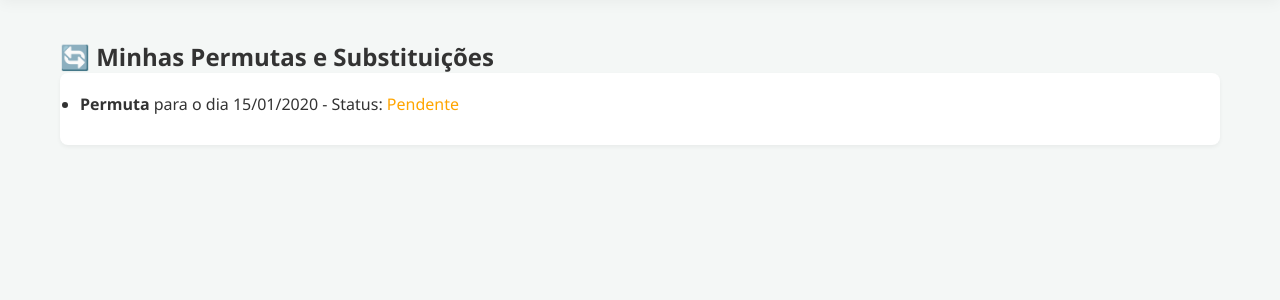
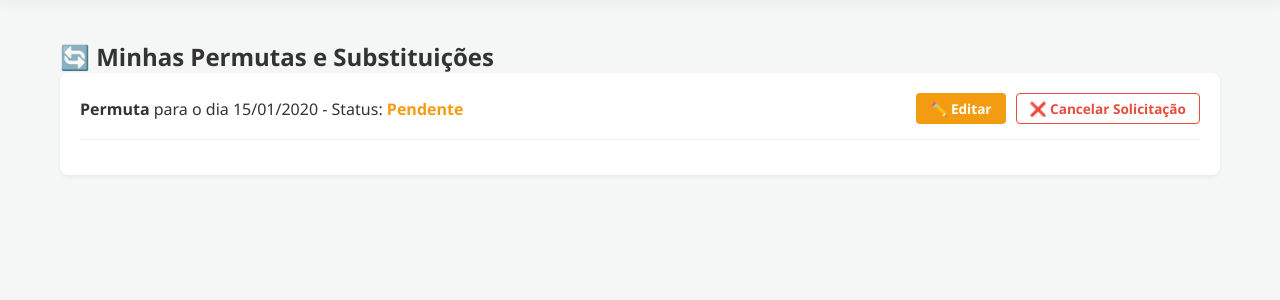
Before and after one commit to jsambarreto/sgg-ifba, a Django app: page /minhas-solicitacoes/ in a window 1280 px wide. Shown: the part 70-370 px from the top of the page. Run offline with Django 5.2, Linux system fonts and the light colour scheme; a user stored in the database is signed in; tables that the repository leaves empty hold one stand-in row (values such as "Sample post").

Commit message:
feat: implement request cancellation and editing functionality with API endpoints

```diff
--- a/gestao/templates/gestao/minhas_solicitacoes.html
+++ b/gestao/templates/gestao/minhas_solicitacoes.html
@@ -4,17 +4,19 @@
 <h2>🔄 Minhas Permutas e Substituições</h2>
 
 <div style="background: white; padding: 20px; border-radius: 8px; box-shadow: 0 2px 4px rgba(0,0,0,0.05);">
-    <ul>
+    <ul style="list-style-type: none; padding: 0;">
         {% for sol in solicitacoes %}
-            <li style="margin-bottom: 10px;">
-                <strong>{{ sol.get_tipo_display }}</strong> para o dia {{ sol.data_aplicacao|date:"d/m/Y" }}
-                - Status:
-                <span style="color: {% if sol.status == 'A' %}green{% elif sol.status == 'R' %}red{% else %}orange{% endif %};">
-                    {{ sol.get_status_display }}
-                </span>
+            <li style="margin-bottom: 15px; padding-bottom: 15px; border-bottom: 1px solid #f0f0f0; display: flex; align-items: center; flex-wrap: wrap; gap: 10px;">
+                <div style="flex-grow: 1;">
+                    <strong>{{ sol.get_tipo_display }}</strong> para o dia {{ sol.data_aplicacao|date:"d/m/Y" }}
+                    - Status:
+                    <span style="font-weight: bold; color: {% if sol.status == 'A' %}#27ae60{% elif sol.status == 'R' %}#e74c3c{% else %}#f39c12{% endif %};">
+                        {{ sol.get_status_display }}
+                    </span>
+                </div>
 
-               {% if sol.status == 'A' %}
-                    <a href="{% url 'gerar_pdf_sei' sol.id %}" style="margin-left: 15px; background-color: #2ecc71; color: white; padding: 6px 14px; border-radius: 4px; text-decoration: none; font-size: 0.85em; font-weight: bold; display: inline-flex; align-items: center; gap: 8px; transition: background 0.2s; border: 1px solid #27ae60;">
+                {% if sol.status == 'A' %}
+                    <a href="{% url 'gerar_pdf_sei' sol.id %}" style="background-color: #2ecc71; color: white; padding: 6px 14px; border-radius: 4px; text-decoration: none; font-size: 0.85em; font-weight: bold; display: inline-flex; align-items: center; gap: 8px; transition: background 0.2s; border: 1px solid #27ae60;">
                         <svg xmlns="http://www.w3.org/2000/svg" width="16" height="16" fill="currentColor" viewBox="0 0 16 16">
                             <path d="M.5 9.9a.5.5 0 0 1 .5.5v2.5a1 1 0 0 0 1 1h12a1 1 0 0 0 1-1v-2.5a.5.5 0 0 1 1 0v2.5a2 2 0 0 1-2 2H2a2 2 0 0 1-2-2v-2.5a.5.5 0 0 1 .5-.5z"/>
                             <path d="M7.646 11.854a.5.5 0 0 0 .708 0l3-3a.5.5 0 0 0-.708-.708L8.5 10.293V1.5a.5.5 0 0 0-1 0v8.793L5.354 8.146a.5.5 0 1 0-.708.708l3 3z"/>
@@ -22,10 +24,69 @@
                         Baixar PDF (SEI)
                     </a>
                 {% endif %}
+
+                {% if sol.status == 'P' %}
+                    <button onclick="editarSolicitacao({{ sol.id }})" style="background-color: #f39c12; color: white; border: none; padding: 6px 14px; border-radius: 4px; font-size: 0.85em; font-weight: bold; cursor: pointer; transition: 0.2s;">
+                        ✏️ Editar
+                    </button>
+                    <button onclick="cancelarSolicitacao({{ sol.id }})" style="background-color: transparent; color: #e74c3c; border: 1px solid #e74c3c; padding: 5px 13px; border-radius: 4px; font-size: 0.85em; font-weight: bold; cursor: pointer; transition: 0.2s;">
+                        ❌ Cancelar Solicitação
+                    </button>
+                {% endif %}
             </li>
         {% empty %}
-            <p>Você ainda não fez nenhuma solicitação.</p>
+            <p style="color: #7f8c8d;">Você ainda não fez nenhuma solicitação.</p>
         {% endfor %}
     </ul>
 </div>
+
+<script>
+    function editarSolicitacao(id) {
+        // Redireciona para a página de edição (precisaremos criar essa rota futuramente)
+        window.location.href = `/solicitacao/editar/${id}/`;
+    }
+
+    async function cancelarSolicitacao(id) {
+        if (!confirm("Tem a certeza de que deseja cancelar esta solicitação? Esta ação não pode ser desfeita.")) {
+            return;
+        }
+
+        // Chamada à API para cancelar a solicitação (precisaremos criar este endpoint futuramente)
+        try {
+            const response = await fetch(`/api/solicitacao/cancelar/${id}/`, {
+                method: 'POST',
+                headers: {
+                    'Content-Type': 'application/json',
+                    'X-CSRFToken': getCookie('csrftoken')
+                }
+            });
+
+            const data = await response.json();
+            if (data.sucesso) {
+                alert("Solicitação cancelada com sucesso.");
+                location.reload();
+            } else {
+                alert("Erro ao cancelar: " + data.erro);
+            }
+        } catch (erro) {
+            alert("Erro de comunicação com o servidor.");
+        }
+    }
+
+    // Função auxiliar para capturar o CSRF token necessário no POST
+    function getCookie(name) {
+        let cookieValue = null;
+        if (document.cookie && document.cookie !== '') {
+            const cookies = document.cookie.split(';');
+            for (let i = 0; i < cookies.length; i++) {
+                const cookie = cookies[i].trim();
+                if (cookie.substring(0, name.length + 1) === (name + '=')) {
+                    cookieValue = decodeURIComponent(cookie.substring(name.length + 1));
+                    break;
+                }
+            }
+        }
+        return cookieValue;
+    }
+</script>
 {% endblock %}
--- a/gestao/urls.py
+++ b/gestao/urls.py
@@ -21,4 +21,6 @@ urlpatterns = [
     path('api/pagar/', views.api_informar_pagamento, name='api_informar_pagamento'),
     path('simulador/', views.simulador_grade, name='simulador_grade'),
     path('simulador/exportar-pdf/', views.exportar_pdf_simulacao, name='exportar_pdf_simulacao'),
+    path('api/solicitacao/cancelar/<int:id>/', views.api_cancelar_solicitacao, name='api_cancelar_solicitacao'),
+    path('solicitacao/editar/<int:id>/', views.editar_solicitacao, name='editar_solicitacao'),
 ]
--- a/gestao/views.py
+++ b/gestao/views.py
@@ -690,3 +690,52 @@ def exportar_pdf_simulacao(request):
             return HttpResponse(f"Erro interno no motor de PDF: {str(e)}", status=500)
 
     return HttpResponse("Método não permitido.", status=405)
+
+@login_required
+def api_cancelar_solicitacao(request, id):
+    """
+    Exclui uma solicitação do banco de dados caso ainda esteja Pendente
+    e pertença ao professor que está logado.
+    """
+    if request.method == 'POST':
+        try:
+            prof = getattr(request.user, 'professor', None)
+            if not prof:
+                return JsonResponse({'sucesso': False, 'erro': 'Utilizador sem perfil de professor.'})
+
+            # Busca a solicitação, garantindo que é do próprio professor
+            solicitacao = get_object_or_404(Solicitacao, id=id, solicitante=prof)
+
+            if solicitacao.status != 'P':
+                return JsonResponse({'sucesso': False, 'erro': 'Apenas solicitações pendentes podem ser canceladas.'})
+
+            # Apaga o registo do banco de dados
+            solicitacao.delete()
+
+            return JsonResponse({'sucesso': True})
+        except Exception as e:
+            return JsonResponse({'sucesso': False, 'erro': str(e)})
+
+    return JsonResponse({'sucesso': False, 'erro': 'Método não permitido.'}, status=405)
+
+@login_required
+def editar_solicitacao(request, id):
+    """
+    Rota temporária para a edição.
+    Como a reconstrução do formulário complexo leva tempo, por enquanto
+    orientamos o utilizador a cancelar e refazer.
+    """
+    prof = getattr(request.user, 'professor', None)
+    solicitacao = get_object_or_404(Solicitacao, id=id, solicitante=prof)
+
+    if solicitacao.status != 'P':
+        return HttpResponse("Apenas solicitações pendentes podem ser editadas.", status=403)
+
+    return HttpResponse(
+        "<div style='font-family: sans-serif; padding: 40px; text-align: center; color: #333;'>"
+        "<h2>🛠️ Edição em Desenvolvimento</h2>"
+        "<p>A interface de edição direta está a ser construída.</p>"
+        "<p>Por favor, volte atrás, <strong>cancele a solicitação incorreta</strong> e crie uma nova com os dados corretos.</p>"
+        "<button onclick='window.history.back()' style='padding: 10px 20px; background: #3498db; color: white; border: none; border-radius: 4px; cursor: pointer; margin-top: 20px;'>Voltar</button>"
+        "</div>"
+    )
```
